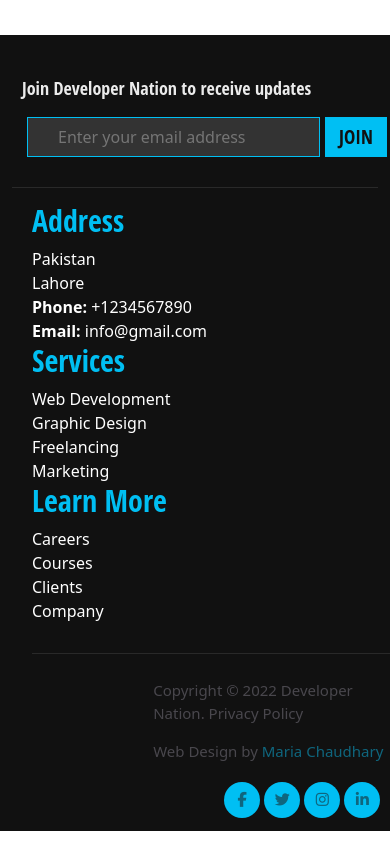
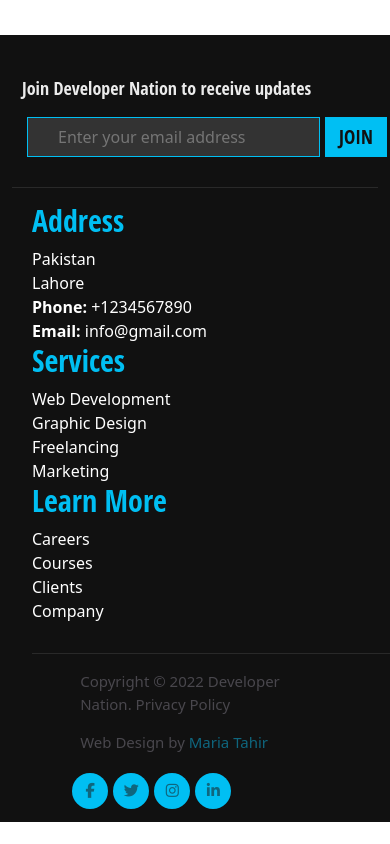
Before and after one commit to MariaChaudhary/myfirstwebsite, a website: page index.html in a window 390 px wide. Shown: the part 1123-1967 px from the top of the page. After the commit the page ends 1945 px from the top, so only its background shows below. Drawn offline with nearby package versions, Linux system fonts and the light colour scheme.

Commit message:
new changing

```diff
--- a/index.html
+++ b/index.html
@@ -156,7 +156,7 @@
             <div class="policy">
               <p>Copyright © 2022 Developer Nation.&nbsp;Privacy Policy</p>
               <div class="designed">
-              <p>Web Design by <a href="">Maria Chaudhary</a></p>
+              <p>Web Design by <a href="">Maria Tahir</a></p>
               </div>
            <div class="social">
             <a href="#"><i class="fa fa-facebook"></i></a>
--- a/scss/style.scss
+++ b/scss/style.scss
@@ -537,13 +537,6 @@ $secondary-color:rgb(14, 111, 124);
              #back{
               background-position: center;
              }
-             .ct-footer .container .inner-right .policy{
-              display:flex;
-              margin-left: 0;
-            }
-            .ct-footer .inner-right{
-              padding-left: 0px;
-            }
             .ct-footer-list {
               margin-left: 20px;
             }
@@ -562,17 +555,9 @@ $secondary-color:rgb(14, 111, 124);
               font-size: 19px;
               width:62px;
             }
-            .ct-footer .inner-right .policy p{
-              padding-left: 0px;
-            }
             .ct-footer .inner-right p{
               padding-left: 10px;
             }
-            .ct-footer .inner-right .social{
-              margin-top: 10px;
-              margin-left: 0px;
-              margin-bottom: 13px;
-          }
         }
         @media (min-width:1200px) {
           .ct-footer-pre {
@@ -596,9 +581,6 @@ $secondary-color:rgb(14, 111, 124);
               padding-top: 15px
           }
         }
-
-
-
 
 
 
@@ -891,19 +873,19 @@ a:active {
   text-decoration: underline;
 }
 .ct-footer .inner-right{
-  margin:25px 0px 0px 20px;
   color:#49474d;
   font-size: 15px;
 }
 .ct-footer .inner-right .policy{
-margin-left: 36%;
+margin-left: 18%;
+margin-right: 20px;
 }
 .ct-footer .inner-right .policy a{
   color: #0f667e;
   }
-.ct-footer .inner-right .social{
+.ct-footer .inner-right .social {
   display: flex;
-  margin-left: 70px;
+  margin-left: 0px;
 }
 .ct-footer .inner-right .social a{
   display: flex;
@@ -913,7 +895,7 @@ margin-left: 36%;
   height: 36px;
   border-radius: 50%;
   background-color: #00bff3;
-  margin: 3px 3px 13px 1px;
+  margin: 3px 3px 13px 2px;
   transition: 0.3s ease-in-out;
 }
 .ct-footer .inner-right .social a:hover{
```
Also changed, not shown: about.html (+1 -1 lines), contact.html (+1 -1 lines), course-1.html (+1 -1 lines), course-2.html (+1 -1 lines), course-3.html (+1 -1 lines), home.html (+1 -1 lines), login.html (+1 -1 lines), testimonials.html (+1 -1 lines), css/style.css.
